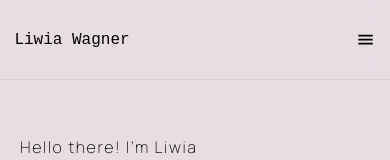
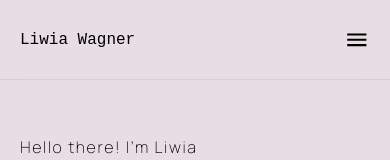
Before and after one commit to LiwiaWagner/Portfolio-Liwia-Wagner, a React (Create React App) app: page / in a window 390 px wide. Shown: the top 160 px of the page. Built offline with nearby package versions, Linux system fonts and the light colour scheme; a web font is replaced by a local one.

Commit message:
styling amendments

```diff
--- a/src/App.jsx
+++ b/src/App.jsx
@@ -1,5 +1,5 @@
-import React from "react";
-import { BrowserRouter, Routes, Route } from "react-router-dom";
+import React, { useEffect } from "react";
+import { BrowserRouter, Routes, Route, useLocation } from "react-router-dom";
 import Navbar from "./UI/navbar/Navbar.jsx";
 import Footer from "./UI/footer/Footer.jsx";
 import Home from "./pages/home/Home.jsx";
@@ -9,9 +9,20 @@ import { ProjectSustainableTravel } from "./pages/project_sustainable_travel/Pro
 import { ProjectIris } from "./pages/project_iris/ProjectIris.jsx";
 import { ProjectCyclistic } from "./pages/project_cyclistic/ProjectCyclistic.jsx";
 
+const ScrollToTopRouter = () => {
+  const location = useLocation();
+
+  useEffect(() => {
+    window.scrollTo(0, 0);
+  }, [location.pathname]);
+
+  return null;
+};
+
 const App = () => {
   return (
     <BrowserRouter>
+      <ScrollToTopRouter />
       <Navbar />
       <Routes>
         <Route path="/" element={<Home />} />
--- a/src/UI/navbar/navbar.css
+++ b/src/UI/navbar/navbar.css
@@ -216,15 +216,15 @@
   }
 
   .nav-container {
-    padding: 0 0.9rem;
+    padding: 0 1.25rem;
   }
 
   .nav-toggle-btn {
     display: inline-block;
     background-color: transparent;
-    font-size: 1.2rem;
-    height: 1.2rem;
-    width: 1.2rem;
+    font-size: 1.6rem;
+    height: 1.6rem;
+    width: 1.6rem;
   }
 
   .nav-toggle-btn svg {
```
